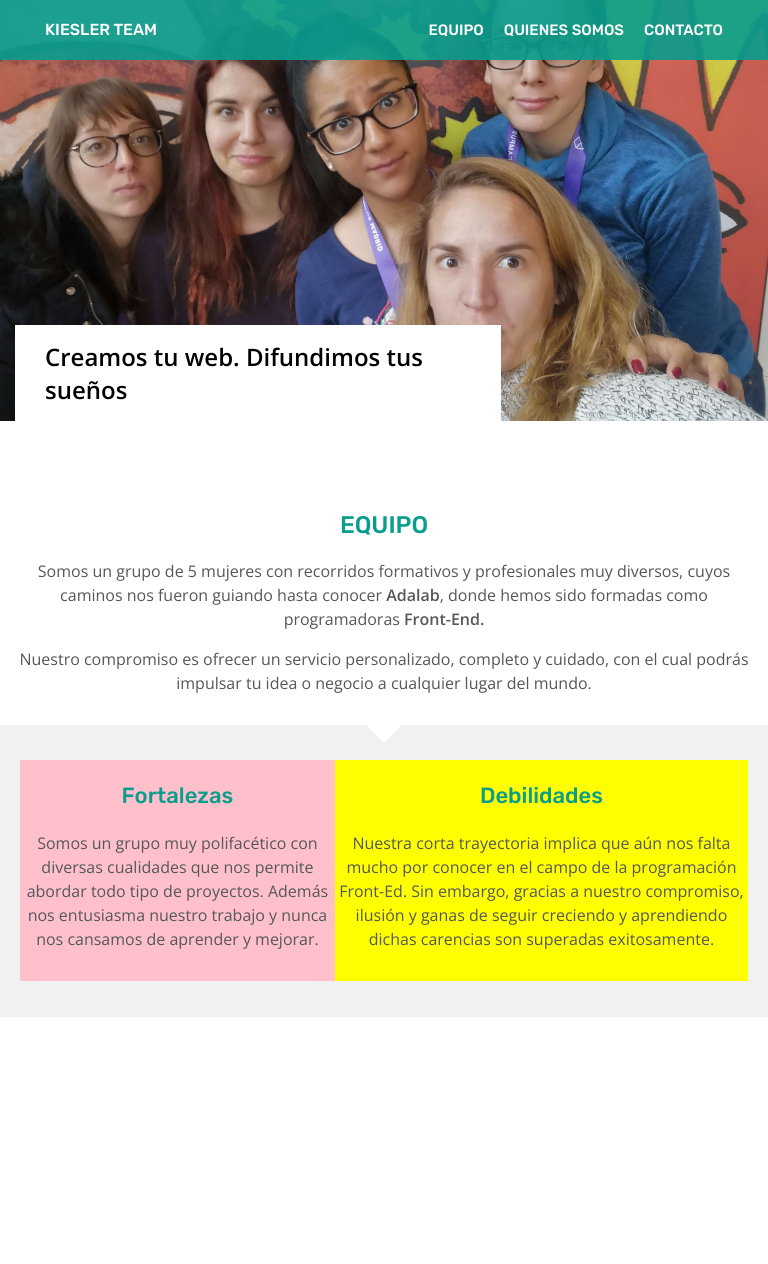
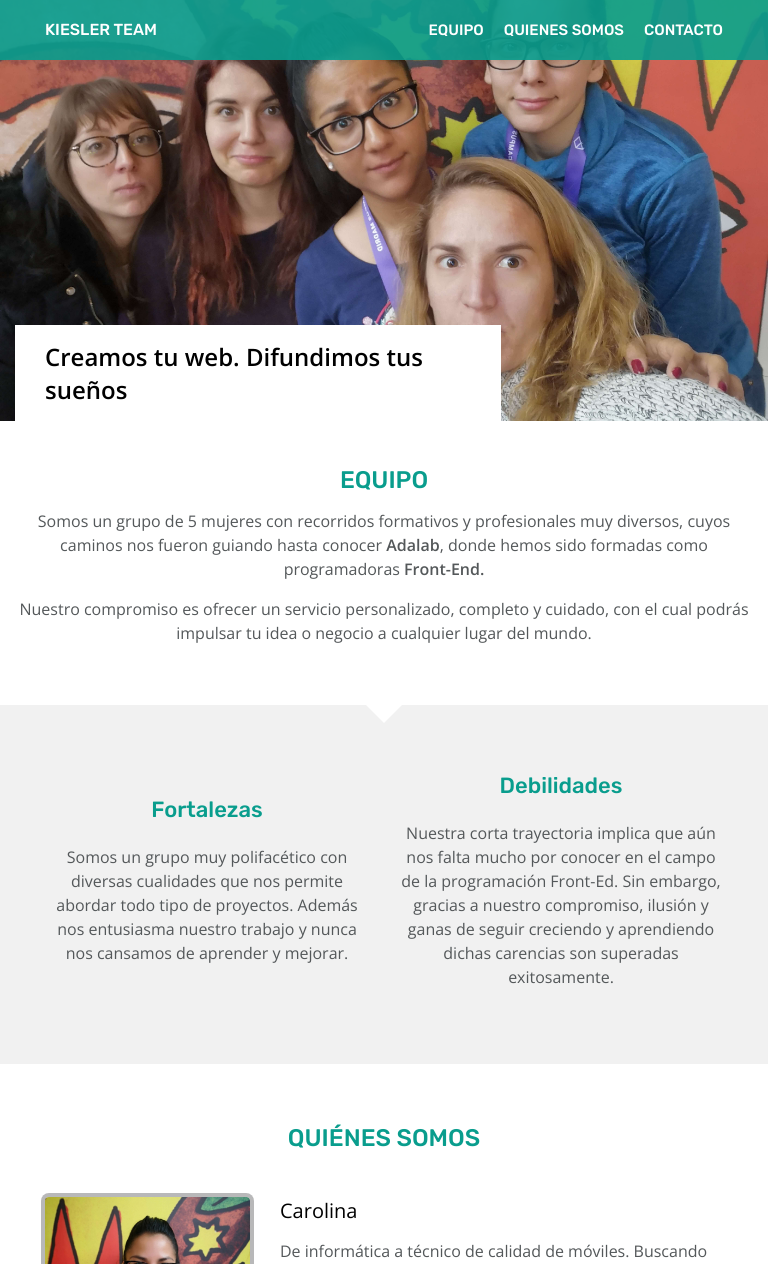
Before and after one commit to Adalab/project-e-s1-kieslerteam, a plain HTML site: page index.html in a window 768 px wide. Shown: the top 1264 px of the page. Drawn offline with nearby package versions, Linux system fonts and the light colour scheme.

Commit message:
change of the team

```diff
--- a/index.html
+++ b/index.html
@@ -39,7 +39,7 @@
             <div class="team--intro">
                 <div id="equipo" class="ancla"></div>
                 <h2 class="title--team">Equipo</h2>
-                <p class="intro--team">Somos un grupo de 5 mujeres con recorridos formativos y profesionales muy diversos, cuyos caminos nos fueron guiando hasta conocer <strong>Adalab</strong>, donde hemos sido formadas  como programadoras <strong>Front-End.</strong></p>
+                <p class="intro--team first-intro">Somos un grupo de 5 mujeres con recorridos formativos y profesionales muy diversos, cuyos caminos nos fueron guiando hasta conocer <strong>Adalab</strong>, donde hemos sido formadas  como programadoras <strong>Front-End.</strong></p>
                 <p class="intro--team">Nuestro compromiso es ofrecer un servicio personalizado, completo y cuidado, con el cual podrás impulsar tu idea o negocio a cualquier lugar del mundo.</p>
             </div>
             <div class="team--strenght">
--- a/styles/team.css
+++ b/styles/team.css
@@ -6,7 +6,7 @@ body{
     margin: 0;
 }
 
-ç/*COMIENZA EL TEAM*/
+/*COMIENZA EL TEAM*/
 
 .team{
   position: relative;
@@ -43,7 +43,7 @@ body{
   border-right: 18px solid transparent;
   border-left: 18px solid transparent;
   border-top: 18px solid white;
-  margin: 17px auto;
+  margin: 0px auto;
   padding: 0;
 }
 .title--fort{
@@ -81,69 +81,40 @@ body{
 
 @media all and (min-width:768px) and (max-width:1200px ){
 
-  /* team */
-.container--strenght {
-  display: flex;
-  justify-content: center;
-}
-
-.box-fort{
-  background-color: pink;
-}
-
-.box-deb {
-background-color: yellow;
+    /* team */
+  .team--intro{
+    margin-bottom: 60px;
+  }
+  .container--strenght {
+    display: flex;
+    justify-content: space-around;
+    align-items: center;
+  }
+  .box-fort{
+    width: 100%;
+    margin-right:15px;
+  }
+  .box-deb {
+    width: 100%;
+    margin-left: 15px;
+  }
+  .title--team {
+    margin-top: 45px;
+    margin-bottom: 15px;
+  }
+  .first-intro {
+    margin-top: 15px;
+  }
+  /*.title--deb, .title--fort {
+    margin: 0 auto;
+  }*/
+  .team--triangle {
+    margin-bottom: 27px;
+  }
+  .team--strenght {
+    margin-bottom: 60px;
+    padding-left: 45px;
+    padding-right: 45px;
+  }
 
 }
-
-
-/* .intro--team{
-  color: #54585a;
-  line-height: 24px;
-  text-align: center;
-  font-weight: 400;
-  font-size: 16px;
-  font-family: "Open Sans", sans-serif;
-}
-
-.team--strenght{
-  background-color: #f1f1f1;
-  padding: 0 20px 45px 20px;
-}
-.team--triangle{
-  width: 0;
-  height: 0;
-  border-right: 18px solid transparent;
-  border-left: 18px solid transparent;
-  border-top: 18px solid white;
-  margin: 17px auto;
-  padding: 0;
-}
-.title--fort{
-  color: #099d8d;
-  font-family: "Rubik", serif;
-  font-weight: 500;
-  font-size: 22px;
-  text-align: center;
-}
-
-.title--deb{
-  color: #099d8d;
-  font-family: "Rubik", serif;
-  font-weight: 500;
-  font-size: 22px;
-  text-align: center;
-}
-.text--deb{
-  line-height: 24px;
-  text-align: center;
-  margin-bottom: 30px;
-  color: #54585a;
-  font-family: "Open Sans", sans-serif;
-  font-weight: 400;
-  font-size: 16px;
-} */
-
-
-
-}
```
